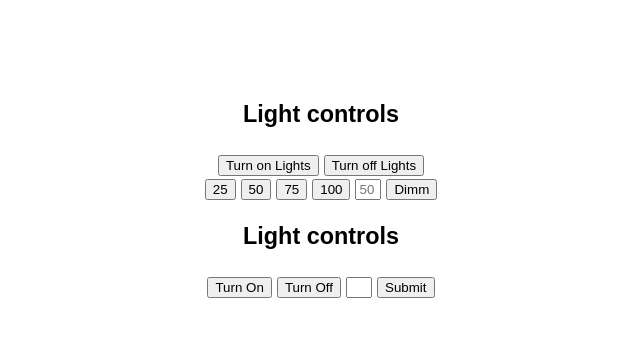
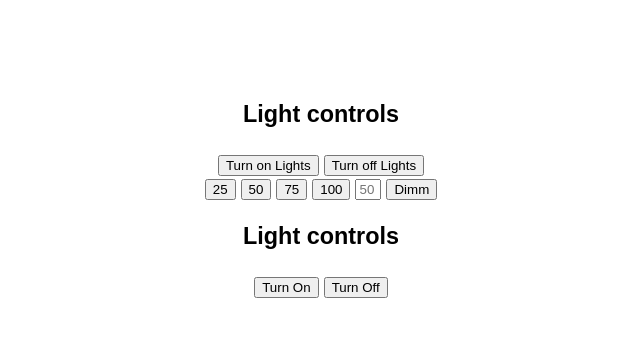
Before and after one commit to jonashoft/homeautomation, a Flask app: page / in a window 1280 px wide. Shown: the top 337 px of the page, without its empty margins (319-959 px from the left). Run offline with Flask 2, Linux system fonts and the light colour scheme; some libraries are stand-ins or nearby versions.

```diff
--- a/templates/index.html
+++ b/templates/index.html
@@ -66,8 +66,6 @@
                 <form>
                     <a href=# id=TurnOn><button>Turn On</button></a>
                     <a href=# id=TurnOff><button>Turn Off</button></a>
-                    <input type="text" name="scname" id="scname">
-                    <input type="button" value="Submit" onclick="return loadXMLDoc()">
                 </form>
         </div>
         <div>
```
